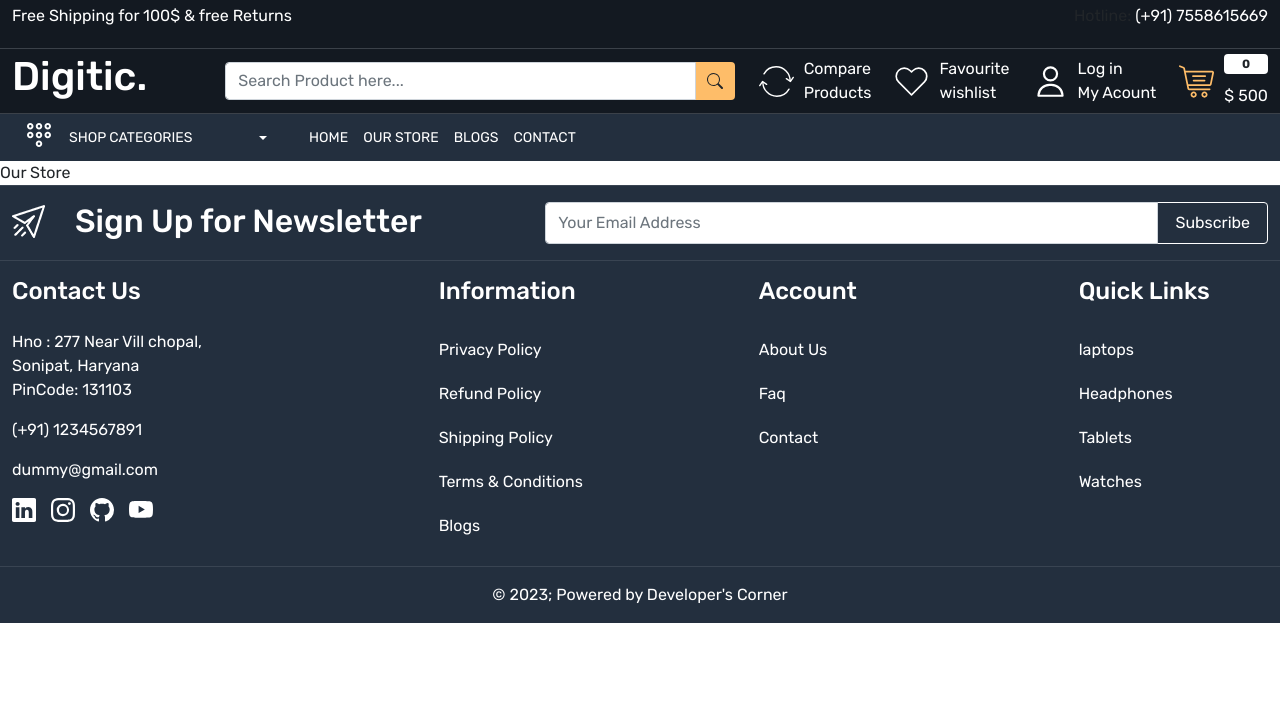
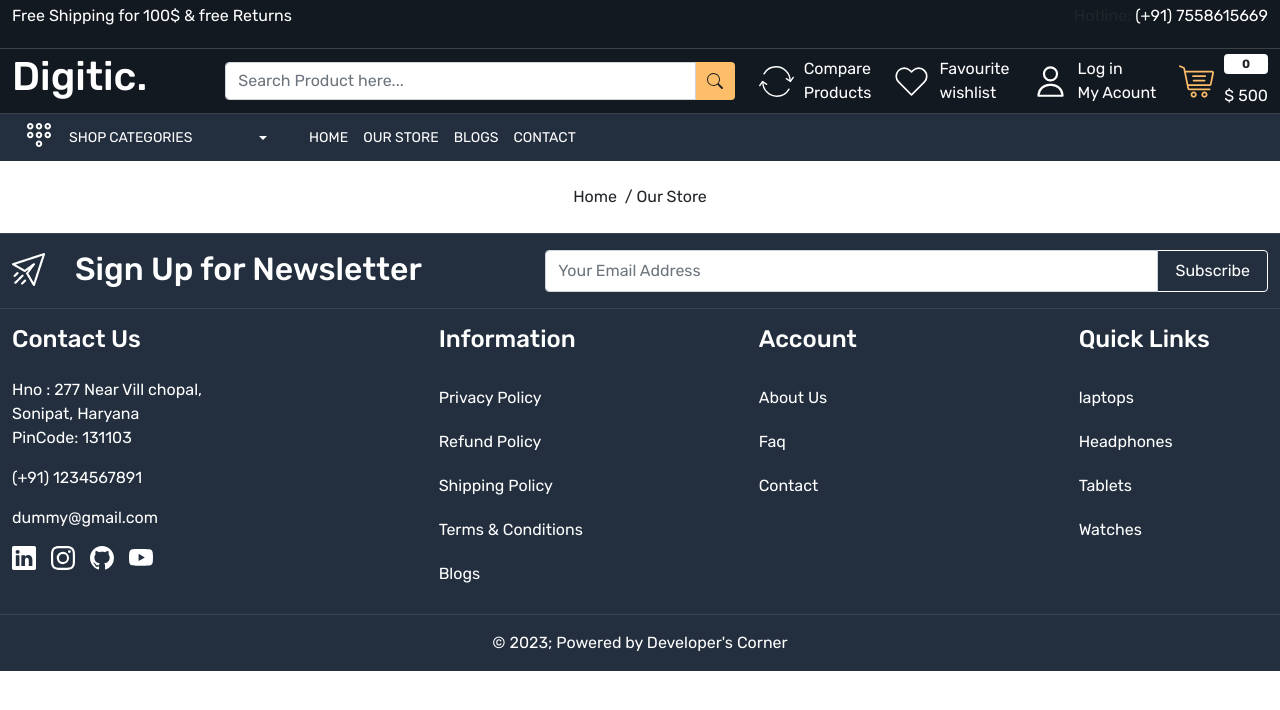
Before and after one commit to PrashilLonakar/mern__e-commerse-gadgets__frontend, a React (Create React App) app: page /store in a window 1280 px wide. Shown: the top 710 px of the page. Built offline with nearby package versions, Linux system fonts and the light colour scheme.

Commit message:
Breadcrumbs added

```diff
--- a/package.json
+++ b/package.json
@@ -10,6 +10,7 @@
     "react": "^18.2.0",
     "react-dom": "^18.2.0",
     "react-fast-marquee": "^1.3.5",
+    "react-helmet": "^6.1.0",
     "react-icons": "^4.8.0",
     "react-rating-stars-component": "^2.2.0",
     "react-redux": "^8.0.5",
--- a/src/components/common/BreadCrumbs.js
+++ b/src/components/common/BreadCrumbs.js
@@ -5,13 +5,13 @@ const BreadCrumbs = (props) => {
   const { title } = props;
   return (
     <>
-      <div className="breadcrumb py-4">
+      <div className="breadcrumb mb-0 py-4">
         <div className="container-xxl">
           <div className="row">
             <div className="col-12 d-flex justify-content-center align-items-center">
-              <p className="text-center">
+              <p className="text-center mb-0">
                 <Link to="/" className="text-dark">
-                  Home
+                  Home &nbsp;
                 </Link>
                 / {title}
               </p>
--- /dev/null
+++ b/src/components/common/Meta.js
@@ -0,0 +1,15 @@
+import React from "react";
+import { Helmet } from "react-helmet";
+
+const Meta = (props) => {
+  return (
+    <>
+      <Helmet>
+        <meta charSet="utf-8" />
+        <title>{props.title}</title>
+      </Helmet>
+    </>
+  );
+};
+
+export default Meta;
--- a/src/pages/OurStore.js
+++ b/src/pages/OurStore.js
@@ -1,7 +1,15 @@
 import React from "react";
+import BreadCrumbs from "../components/common/BreadCrumbs";
+import { Helmet } from "react-helmet";
+import Meta from "../components/common/Meta";
 
 const OurStore = () => {
-  return <>Our Store</>;
+  return (
+    <>
+      <Meta title={"Our Store"}></Meta>
+      <BreadCrumbs title="Our Store" />
+    </>
+  );
 };
 
 export default OurStore;
```
Also changed, not shown: 1 other file (tests, documents, lock files or other folders).
